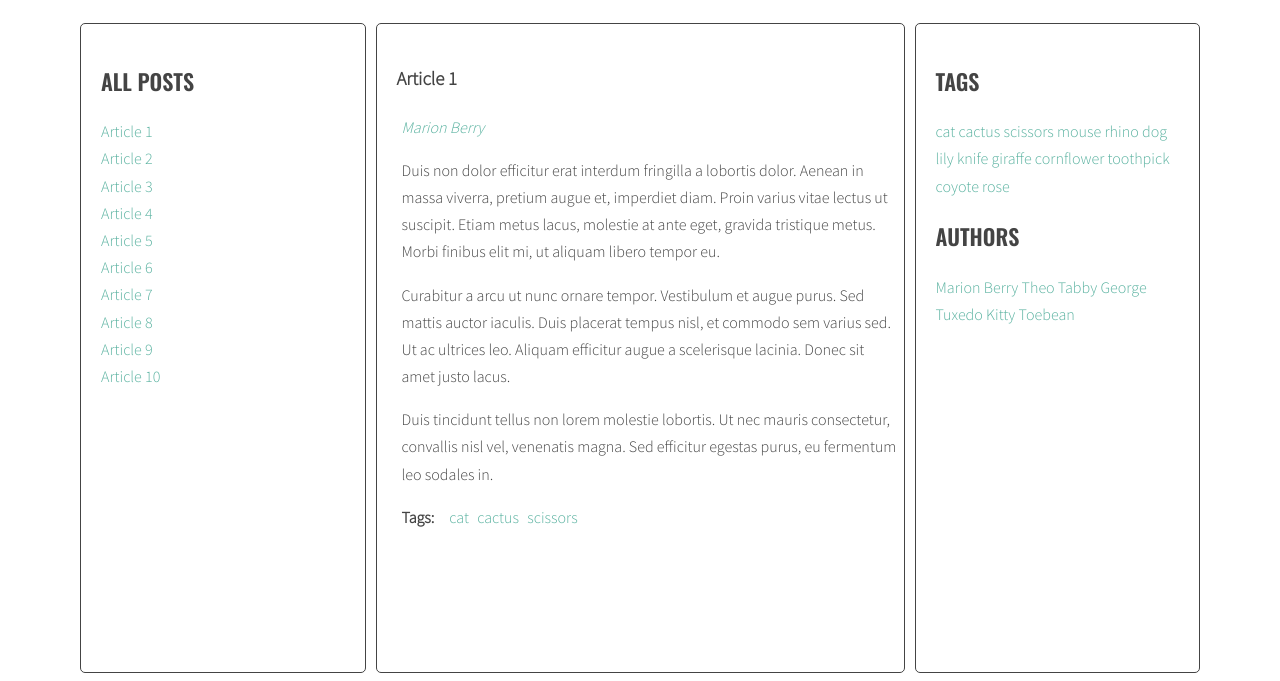
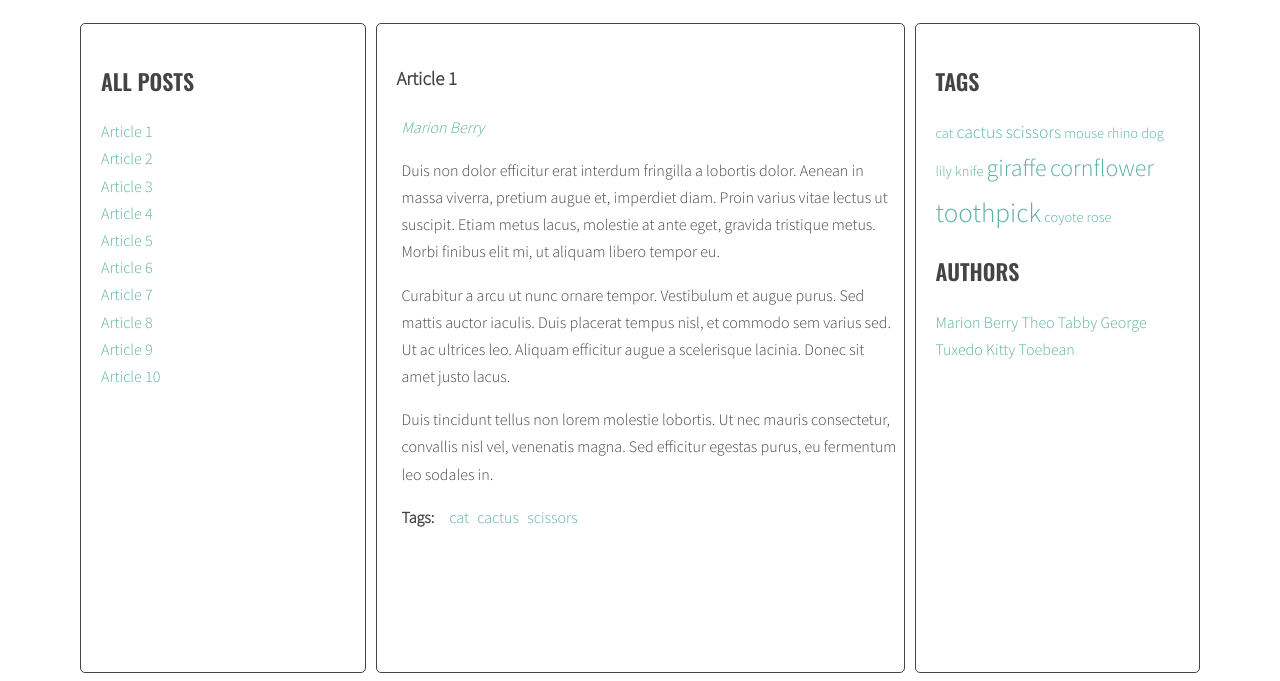
Before and after one commit to BartoszGlinka/javascript-blog, a website: page index.html in a window 1280 px wide. Shown: the part 220-901 px from the top of the page. Drawn offline with nearby package versions, Linux system fonts and the light colour scheme.

Commit message:
correct size of tags in style.scss and bugs eslint in script.js

```diff
--- a/sass/style.scss
+++ b/sass/style.scss
@@ -135,6 +135,23 @@ body {
 .post-tags ul li {
     margin-left: 5px;
 }
+/*TAGS*/
+
+.tag-size-1 {
+  font-size: 90%;
+}
+.tag-size-2 {
+  font-size: 110%;
+}
+.tag-size-3 {
+  font-size: 130%;
+}
+.tag-size-4 {
+  font-size: 150%;
+}
+.tag-size-5 {
+  font-size: 170%;
+}
 
 /*Media Queries*/
 @media screen and (max-width: 992px) {
```
Also changed, not shown: js/script.js (+4 -3 lines), css/style.css, 1 other file.
